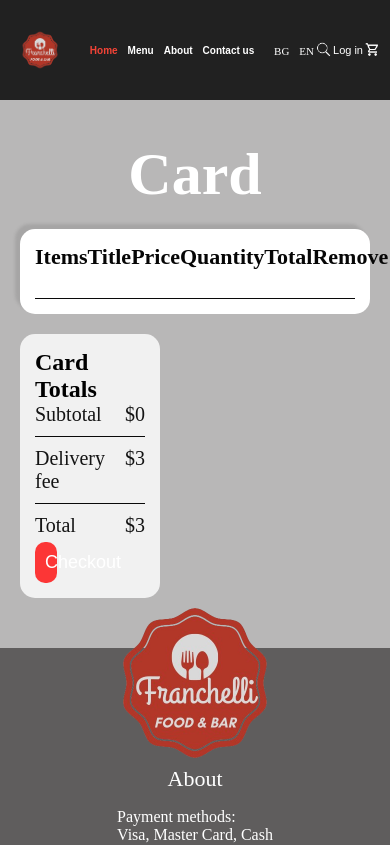
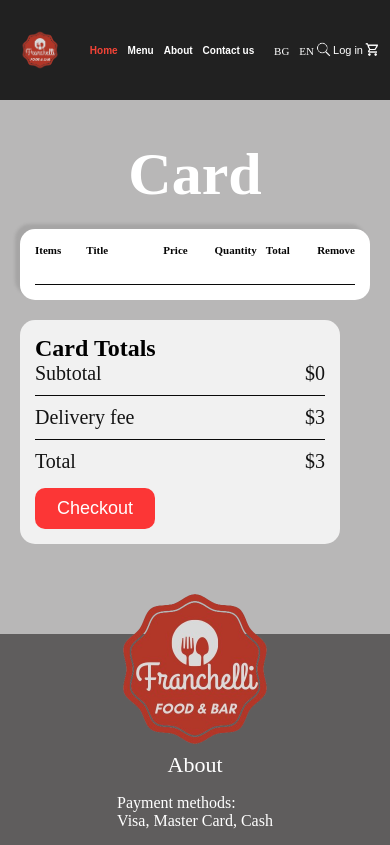
Before and after one commit to Petkov-Petko/Franchelli, a React (Vite) app in the folder Franchelli/: page /Franchelli/card in a window 390 px wide. Shown: the top 845 px of the page. Built offline with nearby package versions, Linux system fonts and the light colour scheme.

Commit message:
Update Cart component styles to add responsive layout and adjust padding in Cart.css

```diff
--- a/Franchelli/src/pages/Card/Cart.css
+++ b/Franchelli/src/pages/Card/Cart.css
@@ -1,6 +1,6 @@
 .card {
   padding-top: 120px;
-  padding-bottom: 50px;
+  padding-bottom: 90px;
   background-color: rgba(217, 217, 217, 0.646);
   padding-left: 20px;
   padding-right: 20px;
@@ -56,7 +56,7 @@
   flex-direction: column;
   display: flex;
   justify-content: space-between;
-  width: 40%;
+  width: 500px;
 }
 
 .card-total-details {
@@ -78,6 +78,40 @@
   border-radius: 10px;
   font-size: 18px;
   cursor: pointer;
-  width: 20%;
-  margin-top: 5px;
+  width: 120px;
+  margin-top: 15px;
 }
+
+@media (max-width: 850px) {
+  .card-items-title {
+    font-size: 20px;
+  }
+}
+@media (max-width: 670px) {
+  .card-items-title {
+    font-size: 11px;
+  }
+  .card-items-content img {
+    width: 50px;
+    height: 50px;
+  }
+  .card-items button {
+    font-size: 18px;
+    cursor: pointer;
+    width: 40px;
+  }
+}
+
+@media (max-width: 550px) {
+  .card-total {
+    margin-top: 20px;
+    padding: 15px;
+    border-radius: 15px;
+    background-color: rgba(255, 255, 255, 0.802);
+    flex-direction: column;
+    display: flex;
+    justify-content: space-between;
+    width: 320px;
+  }
+
+}
```
